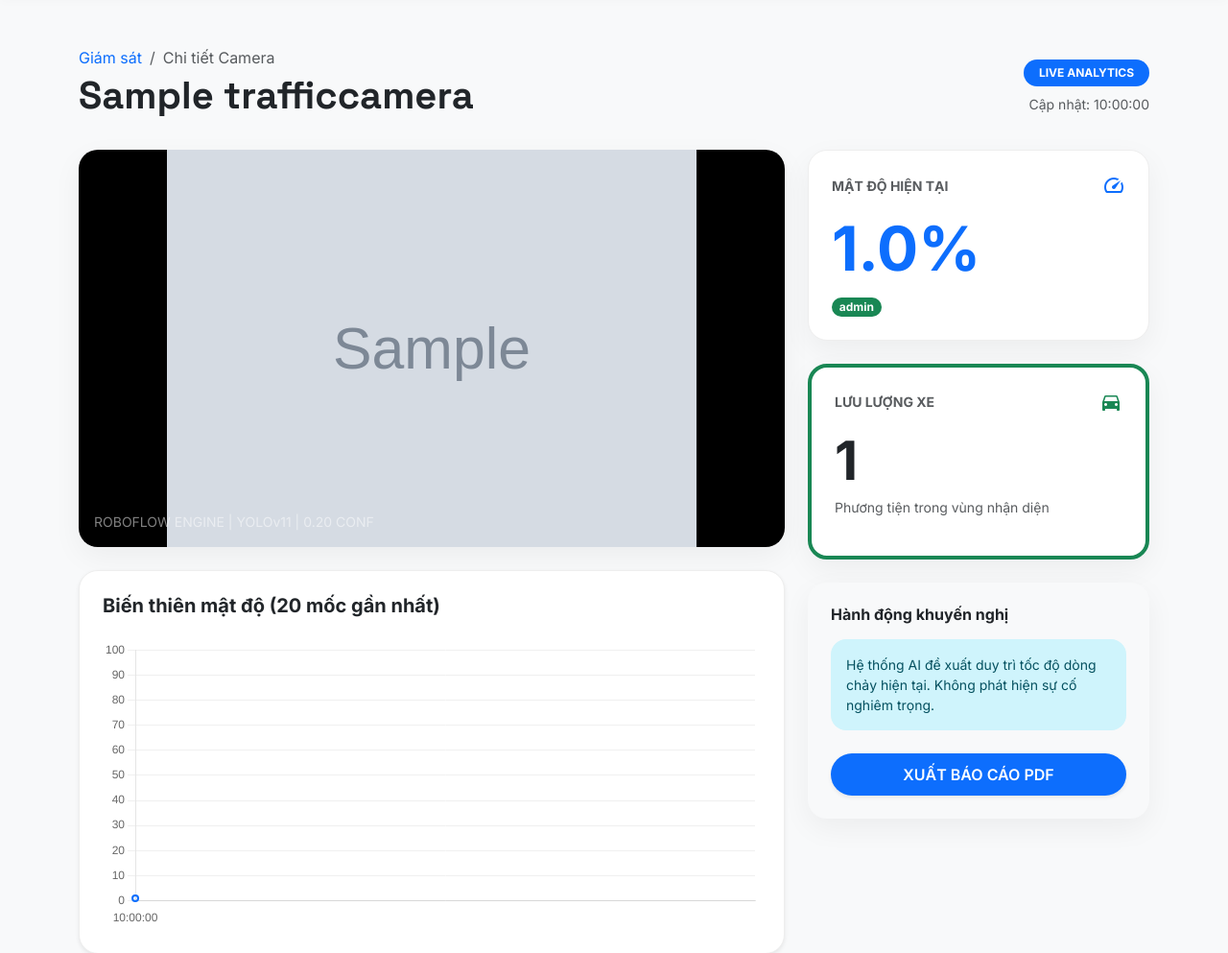
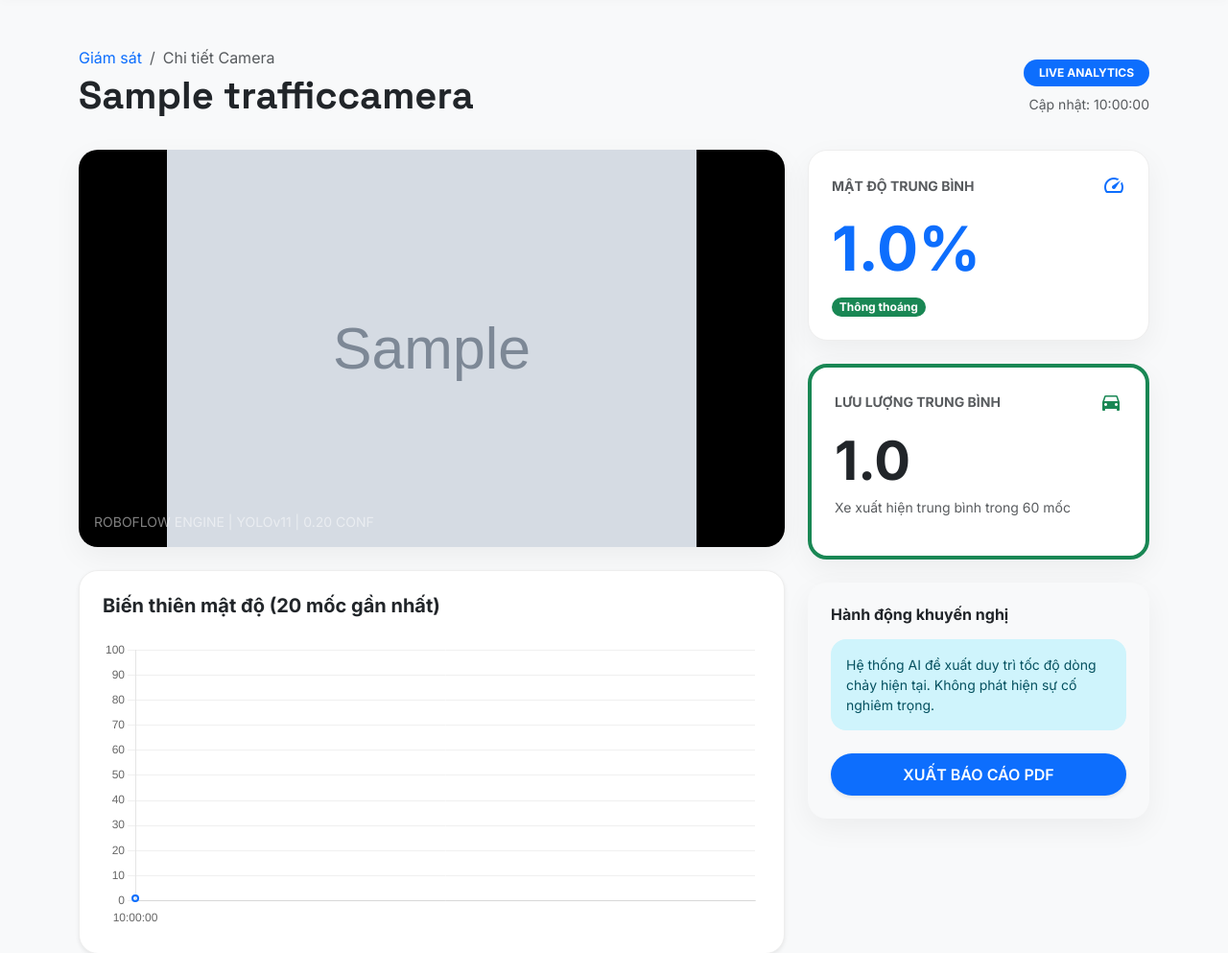
Before and after one commit to Dunglele/Model_AITRAFFIC, a Django app: page /camera/1/ in a window 1280 px wide. Shown: the part 69-1062 px from the top of the page at 96% size. Run offline with Django 5.2, Linux system fonts and the light colour scheme; tables that the repository leaves empty hold one stand-in row (values such as "Sample post"); grey boxes marked "Sample" are stand-in pictures.

Commit message:
feat: Cập nhật logic tính mật độ và lưu lượng trung bình theo yêu cầu

```diff
--- a/analytics/templates/analytics/camera_detail.html
+++ b/analytics/templates/analytics/camera_detail.html
@@ -69,24 +69,24 @@
     <div class="col-xl-4">
         <div class="stats-card mb-4">
             <div class="d-flex justify-content-between align-items-center mb-3">
-                <span class="text-muted fw-bold small text-uppercase">Mật độ hiện tại</span>
+                <span class="text-muted fw-bold small text-uppercase">Mật độ trung bình</span>
                 <span class="material-icons text-primary">speed</span>
             </div>
-            <div class="display-3 fw-bold text-primary">{{ camera.current_density }}%</div>
+            <div class="display-3 fw-bold text-primary">{{ avg_density }}%</div>
             <div class="mt-2">
-                <span class="badge {% if camera.current_traffic_level == 'Tắc nghẽn' %}bg-danger{% elif camera.current_traffic_level == 'Trung bình' %}bg-warning text-dark{% else %}bg-success{% endif %} rounded-pill">
-                    {{ camera.current_traffic_level }}
+                <span class="badge {% if avg_density > 70 %}bg-danger{% elif avg_density > 35 %}bg-warning text-dark{% else %}bg-success{% endif %} rounded-pill">
+                    {% if avg_density > 70 %}Tắc nghẽn{% elif avg_density > 35 %}Trung bình{% else %}Thông thoáng{% endif %}
                 </span>
             </div>
         </div>
 
         <div class="stats-card mb-4 border-start border-4 border-success">
             <div class="d-flex justify-content-between align-items-center mb-3">
-                <span class="text-muted fw-bold small text-uppercase">Lưu lượng xe</span>
+                <span class="text-muted fw-bold small text-uppercase">Lưu lượng trung bình</span>
                 <span class="material-icons text-success">directions_car</span>
             </div>
-            <div class="display-4 fw-bold text-dark">{{ camera.current_vehicle_count }}</div>
-            <p class="text-muted small mt-1">Phương tiện trong vùng nhận diện</p>
+            <div class="display-4 fw-bold text-dark">{{ avg_vehicles }}</div>
+            <p class="text-muted small mt-1">Xe xuất hiện trung bình trong 60 mốc</p>
         </div>
 
         <div class="stats-card bg-light border-0">
--- a/analytics/views.py
+++ b/analytics/views.py
@@ -12,7 +12,7 @@ import os
 import json
 import subprocess
 import pandas as pd
-import time
+import numpy as np
 from datetime import timedelta
 
 def index(request):
@@ -33,9 +33,23 @@ def camera_list(request):
 
 def camera_detail(request, pk):
     camera = get_object_or_404(TrafficCamera, pk=pk)
-    # TANG LEN 60 DIEM DU LIEU
-    history_data = camera.history.all().order_by('-timestamp')[:60]
-    return render(request, 'analytics/camera_detail.html', {'camera': camera, 'history': reversed(history_data)})
+    # Lay 60 diem du lieu de tinh trung binh
+    history_queryset = camera.history.all().order_by('-timestamp')[:60]
+    history_list = list(history_queryset)
+
+    # TINH TOAN TRUNG BINH
+    avg_density = 0
+    avg_vehicles = 0
+    if history_list:
+        avg_density = sum(h.density_pce for h in history_list) / len(history_list)
+        avg_vehicles = sum(h.vehicle_count for h in history_list) / len(history_list)
+
+    return render(request, 'analytics/camera_detail.html', {
+        'camera': camera,
+        'history': reversed(history_list),
+        'avg_density': round(avg_density, 1),
+        'avg_vehicles': round(avg_vehicles, 1)
+    })
 
 def live_map(request):
     cameras = TrafficCamera.objects.all()
@@ -53,25 +67,15 @@ def demo_upload(request):
                 output_filename = f"processed_{result.id}.webm"
                 report_filename = f"report_{result.id}.csv"
                 progress_filename = f"progress_{result.id}.txt"
-
                 output_dir = os.path.join(os.getcwd(), 'media', 'demo_results')
                 if not os.path.exists(output_dir): os.makedirs(output_dir)
-
                 output_path = os.path.join(output_dir, output_filename)
                 report_path = os.path.join(output_dir, report_filename)
                 progress_path = os.path.join(output_dir, progress_filename)
 
                 with open(progress_path, 'w') as f: f.write("0")
-
                 python_exe = os.path.join(os.getcwd(), 'env', 'bin', 'python3')
-                cmd = [
-                    python_exe, "traffic_platform.py",
-                    "--input", input_path,
-                    "--output", output_path,
-                    "--mode", mode,
-                    "--report", report_path,
-                    "--progress", progress_path
-                ]
+                cmd = [python_exe, "traffic_platform.py", "--input", input_path, "--output", output_path, "--mode", mode, "--report", report_path, "--progress", progress_path]
 
                 process = subprocess.run(cmd, capture_output=True, text=True)
                 if process.returncode != 0:
@@ -80,8 +84,9 @@ def demo_upload(request):
                 if os.path.exists(report_path):
                     df = pd.read_csv(report_path)
                     result.analytics_json = df.to_json(orient='records')
-                    result.total_vehicles = int(df['total_vehicles'].max()) if 'total_vehicles' in df.columns else 0
-                    result.peak_density = float(df['density_pce'].max()) if 'density_pce' in df.columns else 0
+                    # TINH TRUNG BINH CHO KET QUA VIDEO
+                    result.total_vehicles = int(df['total_vehicles'].mean()) if 'total_vehicles' in df.columns else 0
+                    result.peak_density = float(df['density_pce'].mean()) if 'density_pce' in df.columns else 0
 
                 result.processed_video = f"demo_results/{output_filename}"
                 result.save()
@@ -94,8 +99,7 @@ def get_progress(request, pk):
     progress_path = os.path.join(os.getcwd(), 'media', 'demo_results', f'progress_{pk}.txt')
     if os.path.exists(progress_path):
         with open(progress_path, 'r') as f:
-            percent = f.read().strip()
-            return JsonResponse({'progress': percent})
+            return JsonResponse({'progress': f.read().strip()})
     return JsonResponse({'progress': '0'})
 
 def demo_result(request, pk):
@@ -113,11 +117,9 @@ class TrafficCameraViewSet(viewsets.ModelViewSet):
     def process_frame(self, request, pk=None):
         camera = self.get_object()
         image_file = request.FILES.get('image')
-        if not image_file:
-            return Response({"error": "No image provided"}, status=status.HTTP_400_BAD_REQUEST)
+        if not image_file: return Response({"error": "No image"}, status=400)
         camera.last_image = image_file
         camera.save()
-        # SU DUNG ROAD AREA PIXELS TU CAMERA
         results = analyze_image(camera.last_image.path, road_area_pixels=camera.road_area_pixels)
         camera.current_density = results['density']
         camera.current_vehicle_count = results['vehicle_count']
```
Also changed, not shown: analytics/templates/analytics/demo_result.html (+6 -6 lines).
